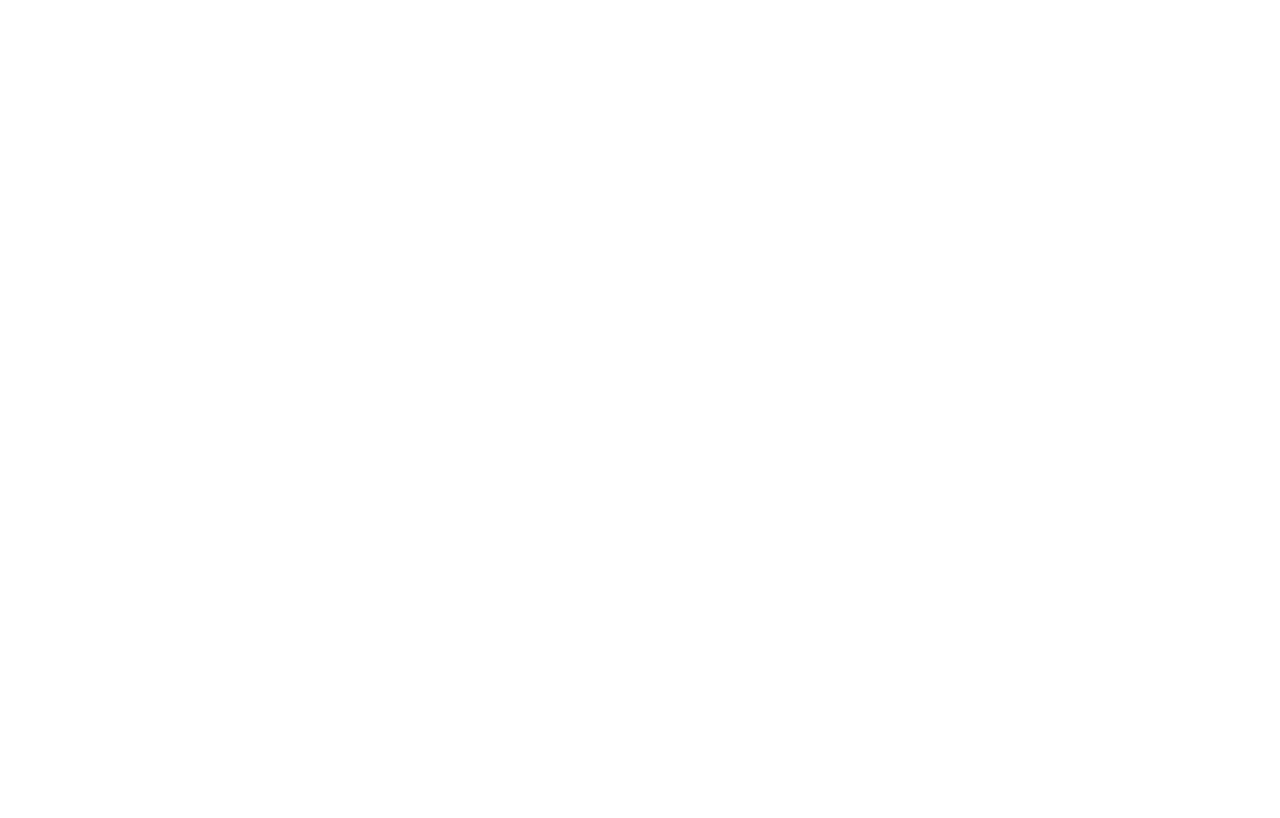
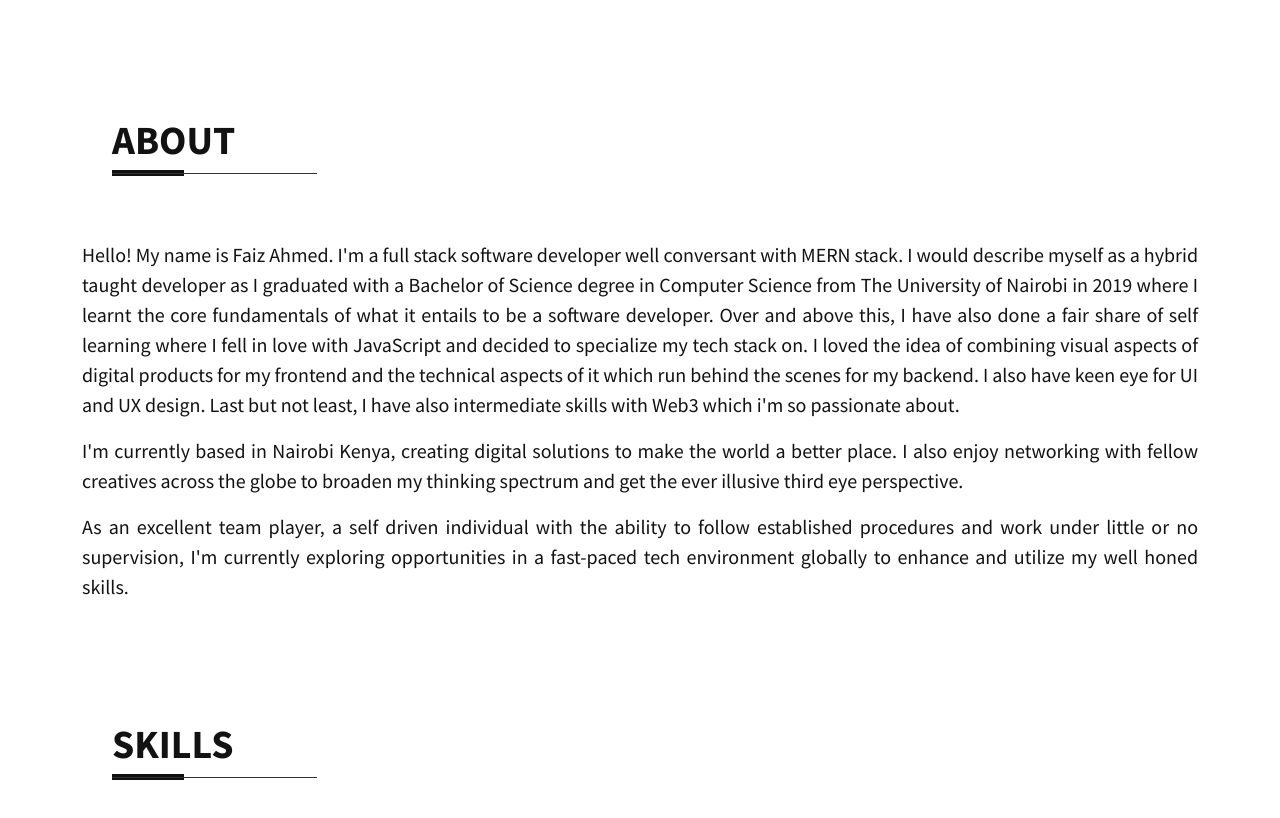
Before and after one commit to faizscripts/portfolio, a Next.js app: page / in a window 1280 px wide. Shown: the part 790-1608 px from the top of the page. Before the commit the page ends 800 px from the top, so only its background shows below. Built offline with nearby package versions, Linux system fonts and the light colour scheme.

Commit message:
About section

```diff
--- /dev/null
+++ b/components/About.js
@@ -0,0 +1,34 @@
+import Heading from "./elements/Heading";
+import Paragraph from "./elements/Paragraph";
+
+function About() {
+    return (
+        <>
+            <Heading title="about"/>
+            <Paragraph>
+                Hello! My name is Faiz Ahmed. I'm a full stack software developer well conversant with MERN stack. I
+                would describe myself as a hybrid taught developer as I graduated with a Bachelor of Science degree in
+                Computer
+                Science from The University of Nairobi in 2019 where I learnt the core fundamentals of what it entails
+                to be a
+                software developer. Over and above this, I have also done a fair share of self learning where I fell in love
+                with JavaScript and decided to specialize my tech stack on. I loved the idea of combining visual aspects
+                of digital products for my frontend and the technical aspects of it which run behind the scenes for my
+                backend. I also have keen eye for UI and UX design. Last but not least, I have also intermediate skills
+                with Web3 which i'm so passionate about.
+            </Paragraph>
+            <Paragraph>
+                I'm currently based in Nairobi Kenya, creating digital solutions to make the world a better place. I also
+                enjoy networking with fellow creatives across the globe to broaden my thinking spectrum and get the ever
+                illusive third eye perspective.
+            </Paragraph>
+            <Paragraph>
+                As an excellent team player, a self driven individual with the ability to follow established procedures
+                and work under little or no supervision, I'm currently exploring opportunities in a fast-paced tech
+                environment globally to enhance and utilize my well honed skills.
+            </Paragraph>
+        </>
+    )
+}
+
+export default About
--- /dev/null
+++ b/components/elements/Heading.js
@@ -0,0 +1,9 @@
+function Heading({title}) {
+    return(
+        <div id="heading">
+            <h1>{title}</h1>
+        </div>
+    )
+}
+
+export default Heading
--- /dev/null
+++ b/components/elements/Paragraph.js
@@ -0,0 +1,11 @@
+function Paragraph({children}) {
+    return(
+        <div className="container">
+            <p className="paragraph">
+                {children}
+            </p>
+        </div>
+    )
+}
+
+export default Paragraph
--- /dev/null
+++ b/components/elements/Skills.js
@@ -0,0 +1,11 @@
+import Heading from "./Heading";
+
+function Skills() {
+    return(
+        <>
+            <Heading title="Skills" />
+        </>
+    )
+}
+
+export default Skills
--- a/pages/index.js
+++ b/pages/index.js
@@ -1,9 +1,13 @@
 import Hero from "../components/Hero";
+import About from "../components/About";
+import Skills from "../components/elements/Skills";
 
 function HomePage() {
-    return(
+    return (
         <>
-                <Hero />
+            <Hero/>
+            <About/>
+            <Skills/>
         </>
     )
 }
--- a/styles/global.scss
+++ b/styles/global.scss
@@ -18,26 +18,34 @@
 }
 
 // theme switcher
-:root{
+:root {
   --background-light: #ffffff;
-  --text-light: #0000008C;
+  --text-light: #121212;
   --background-dark: #121212;
-  --text-dark: #ffffff;
+  --text-dark: rgba(255, 255, 255, 0.9);
+  --heading-underline1-light: #111;
+  --heading-underline2-light: #333;
+  --heading-underline1-dark: #eeeeee;
+  --heading-underline2-dark: #cccccc;
 }
 
 
-@media(prefers-color-scheme: light){
+@media(prefers-color-scheme: light) {
   :root {
     --background: var(--background-light);
     --text: var(--text-light);
+    --heading-underline1: var(--heading-underline1-light);
+    --heading-underline2: var(--heading-underline2-light);
   }
 }
 
 
-@media(prefers-color-scheme: dark){
+@media(prefers-color-scheme: dark) {
   :root {
     --background: var(--background-dark);
     --text: var(--text-dark);
+    --heading-underline1: var(--heading-underline1-dark);
+    --heading-underline2: var(--heading-underline2-dark);
   }
 }
 
@@ -45,15 +53,17 @@
 [color-scheme="light"] {
   --background: var(--background-light);
   --text: var(--text-light);
+  --heading-underline1: var(--heading-underline1-light);
+  --heading-underline2: var(--heading-underline2-light);
 }
 
 
-[color-scheme="dark"]{
+[color-scheme="dark"] {
   --background: var(--background-dark);
   --text: var(--text-dark);
+  --heading-underline1: var(--heading-underline1-dark);
+  --heading-underline2: var(--heading-underline2-dark);
 }
-
-
 
 
 #navbar {
@@ -73,21 +83,21 @@
 }
 
 
-#hero{
+#hero {
   height: 90vh !important;
   height: -webkit-fill-available;
   position: relative;
 
 
-  #big-column{
+  #big-column {
     position: relative;
   }
 
-  #small-column{
+  #small-column {
     position: relative;
   }
 
-  #static-text{
+  #static-text {
     position: absolute;
     top: 27%;
     left: 2.5rem;
@@ -95,7 +105,7 @@
     font-weight: 700;
   }
 
-  #changing-text{
+  #changing-text {
     position: absolute;
     top: 43%;
     left: 2.5rem;
@@ -103,48 +113,89 @@
     font-style: italic;
   }
 
-  #contact{
+  #contact {
     position: absolute;
     bottom: 0;
     left: 2rem;
   }
 
-  .icons{
+  .icons {
     font-size: 2rem;
     margin: 1rem 0.5rem;
     border: none;
     background-color: transparent;
 
-    &:hover{
+    &:hover {
       opacity: 0.7;
     }
   }
 
-  .call{
+  .call {
     color: var(--text);
   }
 
-  .mail{
+  .mail {
     color: #34bff0;
   }
 
-  .sms{
+  .sms {
     color: #8e8b8b;;
   }
 
-  .whatsapp{
+  .whatsapp {
     color: #25D366;
   }
 
-  .twitter{
+  .twitter {
     color: #1DA1F2;
   }
 
-  .linked{
+  .linked {
     color: #0072b1;
   }
 
-  .git{
+  .git {
     color: var(--text);
   }
 }
+
+
+#heading {
+  margin: 7rem 0 4rem 7rem;
+
+  h1 {
+    font-size: 2.5rem;
+    font-weight: 700;
+    letter-spacing: 0;
+    line-height: 1.5em;
+    padding-bottom: 6px;
+    position: relative;
+    text-transform: uppercase;
+  }
+
+  h1:before {
+    content: "";
+    position: absolute;
+    left: 0;
+    bottom: 0;
+    height: 6px;
+    width: 72px;
+    background-color: var(--heading-underline1);
+  }
+
+  h1:after {
+    content: "";
+    position: absolute;
+    left: 0;
+    bottom: 2px;
+    height: 1px;
+    width: 95%;
+    max-width: 205px;
+    background-color: var(--heading-underline2);
+  }
+}
+
+.paragraph{
+  text-align: justify;
+  font-size: 20px;
+}
```
